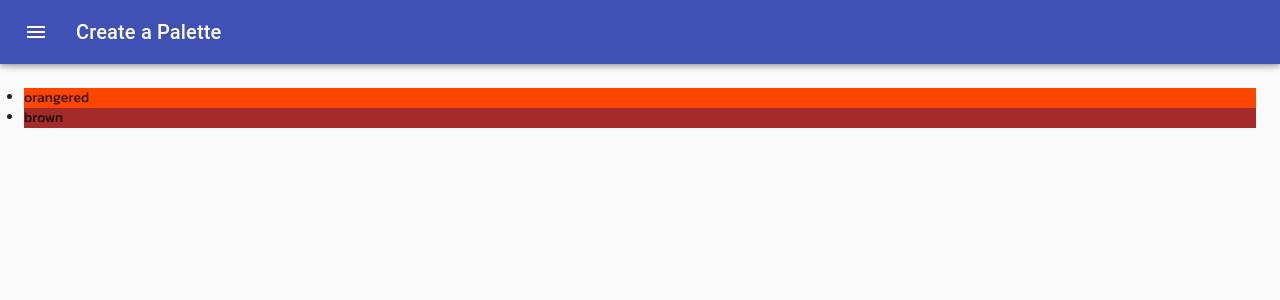
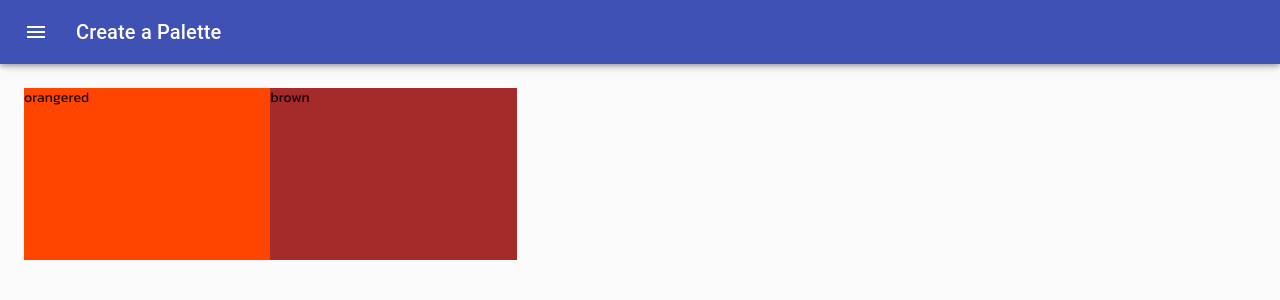
Before and after one commit to David-mwendwa/color-picker, a React (Create React App) app: page /palette/new in a window 1280 px wide. Shown: the top 300 px of the page. Built offline with nearby package versions, Linux system fonts and the light colour scheme.

Commit message:
fear: add draggableColoxBox

```diff
--- /dev/null
+++ b/src/DraggableColorBox.js
@@ -0,0 +1,28 @@
+import React from 'react';
+import { withStyles } from '@material-ui/styles';
+
+const styles = {
+  root: {
+    width: '20%',
+    height: "25%",
+    margin: '0 auto',
+    display: 'inline-block',
+    position: 'relative',
+    cursor: 'pointer',
+    marginBottom: '-7px',
+    '&:hover button': {
+      opacity: 1,
+    },
+  },
+};
+
+const DraggableColorBox = (props) => {
+  const { classes } = props;
+  return (
+    <div className={classes.root} style={{ backgroundColor: props.color }}>
+      {props.color}
+    </div>
+  );
+};
+
+export default withStyles(styles)(DraggableColorBox);
--- a/src/NewPaletteForm.js
+++ b/src/NewPaletteForm.js
@@ -1,4 +1,4 @@
-import React, {useState} from 'react';
+import React, { useState } from 'react';
 import clsx from 'clsx';
 import { makeStyles, useTheme } from '@material-ui/core/styles';
 import Drawer from '@material-ui/core/Drawer';
@@ -12,6 +12,7 @@ import MenuIcon from '@material-ui/icons/Menu';
 import ChevronLeftIcon from '@material-ui/icons/ChevronLeft';
 import ChevronRightIcon from '@material-ui/icons/ChevronRight';
 import { Button } from '@material-ui/core';
+import DraggableColorBox from './DraggableColorBox';
 import { ChromePicker } from 'react-color';
 
 const drawerWidth = 400;
@@ -57,6 +58,7 @@ const styles = makeStyles((theme) => ({
   },
   content: {
     flexGrow: 1,
+    height: "calc(100vh - 64px)",
     padding: theme.spacing(3),
     transition: theme.transitions.create('margin', {
       easing: theme.transitions.easing.sharp,
@@ -89,12 +91,12 @@ const NewPaletteForm = () => {
   };
 
   const updateCurrentColor = (newColor) => {
-    setCurrentColor(newColor.hex)
-  }
+    setCurrentColor(newColor.hex);
+  };
 
   const addNewColor = () => {
-    setColors([...colors, currentColor])
-  }
+    setColors([...colors, currentColor]);
+  };
 
   return (
     <div className={classes.root}>
@@ -149,18 +151,23 @@ const NewPaletteForm = () => {
           color={currentColor}
           onChangeComplete={updateCurrentColor}
         />
-        <Button variant="contained" color="primary" style={{backgroundColor: currentColor}} onClick={addNewColor}>Add Color</Button>
+        <Button
+          variant='contained'
+          color='primary'
+          style={{ backgroundColor: currentColor }}
+          onClick={addNewColor}>
+          Add Color
+        </Button>
       </Drawer>
       <main
         className={clsx(classes.content, {
           [classes.contentShift]: open,
         })}>
         <div className={classes.drawerHeader} />
-        <ul>
-          {colors.map(color => (
-            <li style={{backgroundColor: color}}>{color}</li>
-          ))}
-        </ul>
+
+        {colors.map((color) => (
+          <DraggableColorBox color={color} />
+        ))}
       </main>
     </div>
   );
```
